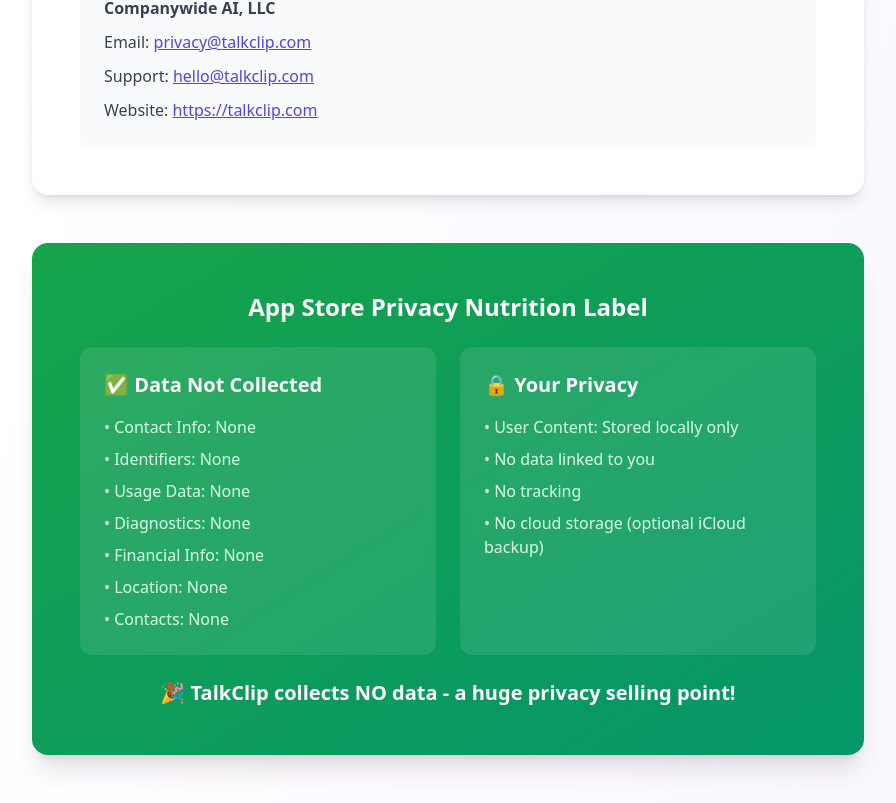
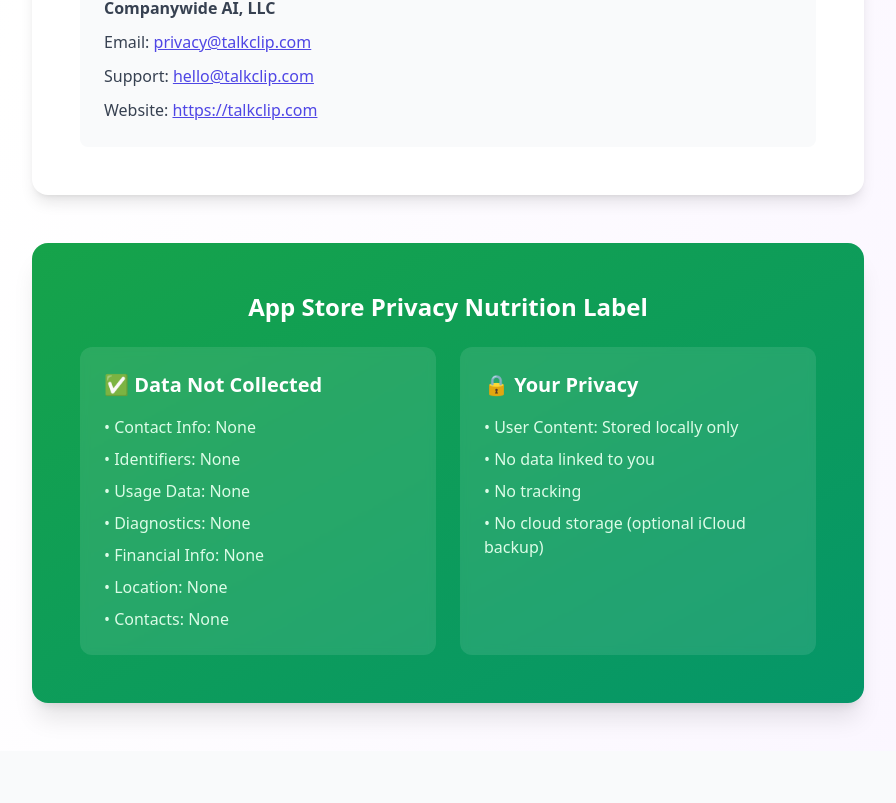
Before and after one commit to CompanywideAI/talkclip-lander, a Next.js app: page /privacy in a window 1280 px wide. Shown: the part 3771-4574 px from the top of the page, without its empty margins (192-1088 px from the left). After the commit the page ends 4522 px from the top, so only its background shows below. Built offline with nearby package versions, Linux system fonts and the light colour scheme.

Commit message:
Clean up privacy policy: remove emoji line from privacy label section

```diff
--- a/app/privacy/page.tsx
+++ b/app/privacy/page.tsx
@@ -342,11 +342,7 @@
               </ul>
             </div>
           </div>
-          <div className="mt-6 text-center">
-            <p className="text-xl font-semibold">
-              🎉 TalkClip collects NO data - a huge privacy selling point!
-            </p>
-          </div>
+
         </div>
 
       </main>
```
